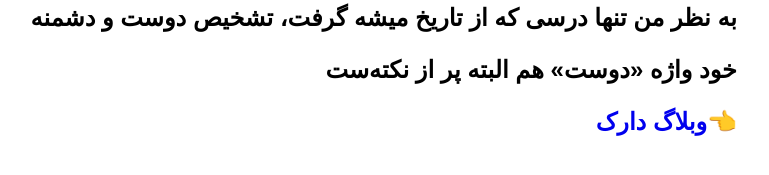
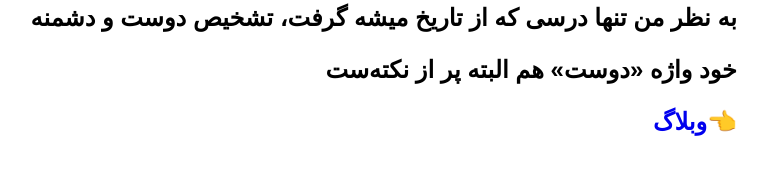
Before and after one commit to darkblog/darkblog.github.io, a Jekyll site: the page built from _posts/2024-7-4-2.md, in a window 1280 px wide. Shown: the part 407-582 px from the top of the page, without its empty margins (392-1161 px from the left). Built offline with Jekyll 4.4.1, drawn with Linux system fonts in a browser that asks for light colours.

Commit message:
Update post.html

```diff
--- a/_layouts/post.html
+++ b/_layouts/post.html
@@ -12,6 +12,6 @@
 <body>
 <h1>{{ page.title }}</h1>
 <h2>{{ content }}</h2>
-<h2>👈<a href="https://darkblog.github.io/">وبلاگ دارک</a></h2>
+<h2>👈<a href="https://darkblog.github.io/">وبلاگ</a></h2>
 </body>
 </html>
```
